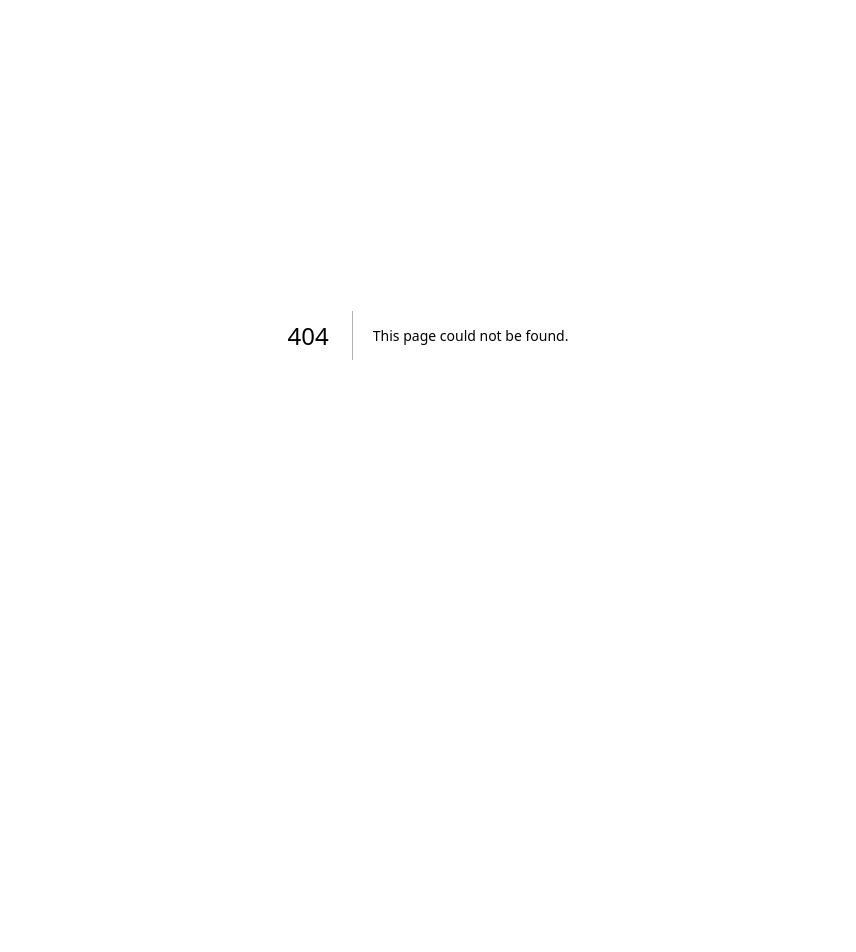
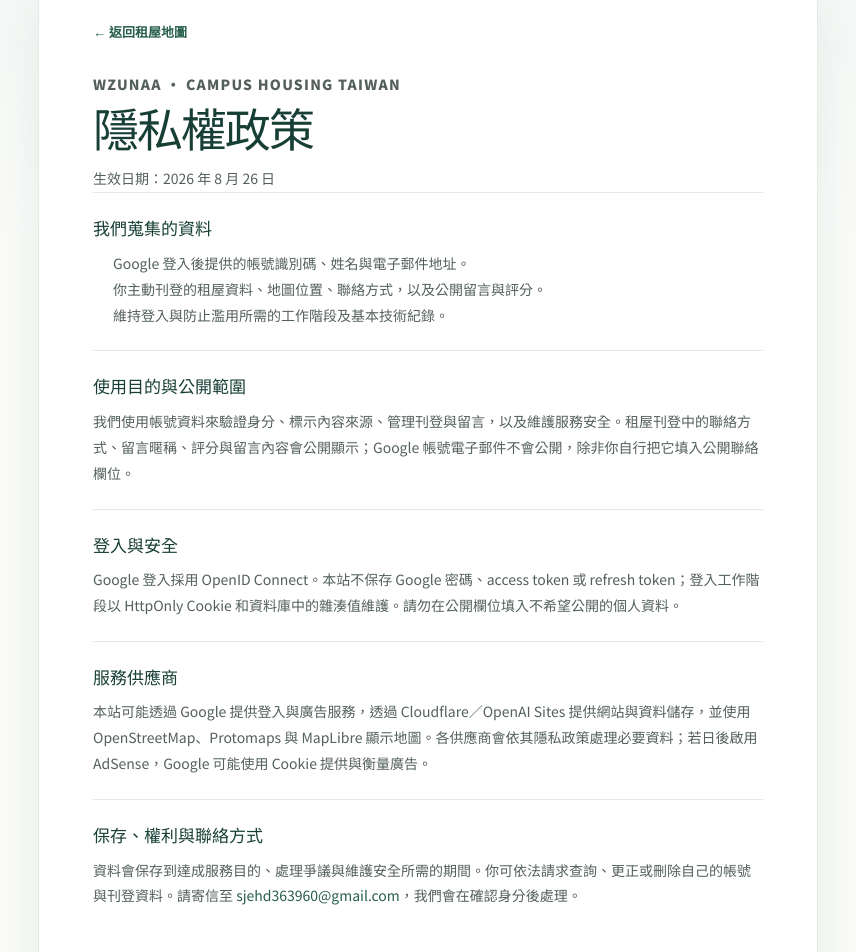
Before and after one commit to csc20021001/taiwan-campus-rent-map, a Next.js app: page /privacy in a window 1280 px wide. Before the commit this address had no page. Shown: the part 65-1017 px from the top of the page, without its empty margins (212-1068 px from the left). Before the commit the page ends 800 px from the top, so only its background shows below. Built offline with nearby package versions, Linux system fonts and the light colour scheme.

Commit message:
Add OAuth privacy and terms pages

```diff
--- a/app/campus-explorer.tsx
+++ b/app/campus-explorer.tsx
@@ -376,6 +376,7 @@ export function CampusExplorer() {
           <ChevronDown size={16} aria-hidden="true" />
         </label>
         <nav className="top-actions" aria-label="主要選單">
+          <a className="ghost-button legal-button" href="/privacy">隱私權</a>
           {!authLoading && !auth.user && <button className="ghost-button login-button" type="button" onClick={beginLogin}><LogIn size={17} />Google 登入</button>}
           {auth.user && <button className="ghost-button account-button" type="button" onClick={() => void logout()} title={`${auth.user.email}・點擊登出`}><span className="account-avatar">{auth.user.name.slice(0, 1)}</span><span>{auth.user.name}</span><LogOut size={15} /></button>}
           <button className="publish-button" type="button" onClick={openPublish}><Sparkles size={16} />刊登租屋</button>
--- a/app/globals.css
+++ b/app/globals.css
@@ -16,6 +16,7 @@ button:focus-visible, select:focus-visible, a:focus-visible { outline:3px solid
 .school-search { height:43px; display:grid; grid-template-columns:auto 1fr auto; align-items:center; gap:9px; padding:0 13px; background:#f5f7f5; border:1px solid #edf0ed; border-radius:13px; color:#7d8581; }
 .school-search select { min-width:0; appearance:none; border:0; outline:0; color:var(--ink); background:transparent; font-size:14px; font-weight:650; cursor:pointer; }
 .top-actions { display:flex; justify-content:flex-end; align-items:center; gap:8px; }
+.top-actions a { text-decoration:none; }
 .ghost-button, .publish-button, .filter-button, .icon-button { display:inline-flex; align-items:center; justify-content:center; gap:7px; border:0; border-radius:11px; cursor:pointer; font-size:13px; font-weight:700; }
 .ghost-button { padding:10px 12px; color:#53605b; background:transparent; }
 .publish-button { padding:10px 14px; color:white; background:var(--green); box-shadow:0 6px 18px rgba(23,63,53,.18); }
@@ -152,6 +153,19 @@ button:focus-visible, select:focus-visible, a:focus-visible { outline:3px solid
 .submit-review:disabled { opacity:.6; cursor:wait; }
 .toast { position:fixed; z-index:2000; left:50%; bottom:24px; padding:11px 16px; color:white; background:#173f35; border-radius:10px; box-shadow:0 10px 30px rgba(23,63,53,.24); transform:translateX(-50%); font-size:11px; font-weight:750; animation:toast-in .2s ease-out; }
 @keyframes toast-in { from { opacity:0; transform:translate(-50%,7px); } }
+.legal-page { min-height:100dvh; padding:48px 20px 72px; background:linear-gradient(180deg,#f4f8f5 0,#fbfcfa 320px); }
+.legal-card { width:min(780px,100%); margin:0 auto; padding:34px clamp(22px,5vw,54px) 42px; background:white; border:1px solid var(--line); border-radius:22px; box-shadow:0 18px 55px rgba(23,63,53,.08); }
+.legal-back { display:inline-flex; align-items:center; gap:6px; margin-bottom:30px; color:var(--green-2); font-size:13px; font-weight:800; text-decoration:none; }
+.legal-kicker { margin:0 0 8px; color:var(--orange); font-size:11px; font-weight:850; letter-spacing:.09em; }
+.legal-card h1 { margin:0; color:var(--green); font-family:var(--font-noto-serif-tc),serif; font-size:clamp(30px,6vw,46px); letter-spacing:-.045em; }
+.legal-updated { margin:10px 0 32px; color:var(--muted); font-size:12px; }
+.legal-card section { padding:22px 0; border-top:1px solid var(--line); }
+.legal-card h2 { margin:0 0 10px; color:var(--green); font-size:17px; }
+.legal-card p, .legal-card li { color:#53605b; font-size:14px; line-height:1.85; }
+.legal-card p { margin:0; }
+.legal-card ul { margin:0; padding-left:20px; }
+.legal-card a { color:var(--green-2); text-underline-offset:3px; }
+.legal-nav { display:flex; flex-wrap:wrap; gap:10px 18px; margin-top:28px; padding-top:22px; border-top:1px solid var(--line); font-size:13px; font-weight:750; }
 @media (max-width:880px) {
   .topbar { grid-template-columns:auto minmax(0,1fr) auto; gap:10px; padding:0 14px; }
   .brand small, .ghost-button { display:none; }
--- /dev/null
+++ b/app/privacy/page.tsx
@@ -0,0 +1,54 @@
+import type { Metadata } from 'next';
+import Link from 'next/link';
+
+export const metadata: Metadata = {
+  title: '隱私權政策｜校邊 Campus Nest',
+  description: '校邊 Campus Nest 的資料蒐集、使用、保存與使用者權利說明。',
+};
+
+export default function PrivacyPage() {
+  return (
+    <main className="legal-page">
+      <article className="legal-card">
+        <Link className="legal-back" href="/">← 返回租屋地圖</Link>
+        <p className="legal-kicker">WZUNAA · CAMPUS HOUSING TAIWAN</p>
+        <h1>隱私權政策</h1>
+        <p className="legal-updated">生效日期：2026 年 8 月 26 日</p>
+
+        <section>
+          <h2>我們蒐集的資料</h2>
+          <ul>
+            <li>Google 登入後提供的帳號識別碼、姓名與電子郵件地址。</li>
+            <li>你主動刊登的租屋資料、地圖位置、聯絡方式，以及公開留言與評分。</li>
+            <li>維持登入與防止濫用所需的工作階段及基本技術紀錄。</li>
+          </ul>
+        </section>
+
+        <section>
+          <h2>使用目的與公開範圍</h2>
+          <p>我們使用帳號資料來驗證身分、標示內容來源、管理刊登與留言，以及維護服務安全。租屋刊登中的聯絡方式、留言暱稱、評分與留言內容會公開顯示；Google 帳號電子郵件不會公開，除非你自行把它填入公開聯絡欄位。</p>
+        </section>
+
+        <section>
+          <h2>登入與安全</h2>
+          <p>Google 登入採用 OpenID Connect。本站不保存 Google 密碼、access token 或 refresh token；登入工作階段以 HttpOnly Cookie 和資料庫中的雜湊值維護。請勿在公開欄位填入不希望公開的個人資料。</p>
+        </section>
+
+        <section>
+          <h2>服務供應商</h2>
+          <p>本站可能透過 Google 提供登入與廣告服務，透過 Cloudflare／OpenAI Sites 提供網站與資料儲存，並使用 OpenStreetMap、Protomaps 與 MapLibre 顯示地圖。各供應商會依其隱私政策處理必要資料；若日後啟用 AdSense，Google 可能使用 Cookie 提供與衡量廣告。</p>
+        </section>
+
+        <section>
+          <h2>保存、權利與聯絡方式</h2>
+          <p>資料會保存到達成服務目的、處理爭議與維護安全所需的期間。你可依法請求查詢、更正或刪除自己的帳號與刊登資料。請寄信至 <a href="mailto:sjehd363960@gmail.com">sjehd363960@gmail.com</a>，我們會在確認身分後處理。</p>
+        </section>
+
+        <nav className="legal-nav" aria-label="網站政策">
+          <Link href="/">租屋地圖</Link>
+          <Link href="/terms">服務條款</Link>
+        </nav>
+      </article>
+    </main>
+  );
+}
--- /dev/null
+++ b/app/terms/page.tsx
@@ -0,0 +1,54 @@
+import type { Metadata } from 'next';
+import Link from 'next/link';
+
+export const metadata: Metadata = {
+  title: '服務條款｜校邊 Campus Nest',
+  description: '使用校邊 Campus Nest 刊登租屋、留言與評分時適用的服務規範。',
+};
+
+export default function TermsPage() {
+  return (
+    <main className="legal-page">
+      <article className="legal-card">
+        <Link className="legal-back" href="/">← 返回租屋地圖</Link>
+        <p className="legal-kicker">WZUNAA · CAMPUS HOUSING TAIWAN</p>
+        <h1>服務條款</h1>
+        <p className="legal-updated">生效日期：2026 年 8 月 26 日</p>
+
+        <section>
+          <h2>服務定位</h2>
+          <p>校邊 Campus Nest 提供校園周邊租屋資訊、地圖位置、留言與評分的交流平台。本站不是房仲、出租人、承租人或付款代收方，也不保證刊登內容、空房狀態或交易結果。</p>
+        </section>
+
+        <section>
+          <h2>刊登與留言規範</h2>
+          <ul>
+            <li>只能提供合法、真實且你有權公開的資訊。</li>
+            <li>不得冒用身分、詐騙、歧視、騷擾、侵權、散布惡意程式或大量垃圾內容。</li>
+            <li>不得公開他人不適合揭露的個人資料；留言應針對實際租屋經驗並保持可驗證性。</li>
+          </ul>
+        </section>
+
+        <section>
+          <h2>交易與安全</h2>
+          <p>使用者應自行確認房東或房客身分、房屋權利、契約內容與付款方式。看屋前請避免預付不明款項，並保留對話與付款紀錄；發現可疑內容時請停止交易並聯絡站方。</p>
+        </section>
+
+        <section>
+          <h2>內容管理與服務變更</h2>
+          <p>為維護安全與合法性，我們得移除違規內容、限制帳號或配合法令處理資料。服務可能因維護或不可抗力暫停；條款更新後會在此頁標示新日期。若不同意更新內容，請停止使用服務。</p>
+        </section>
+
+        <section>
+          <h2>聯絡方式</h2>
+          <p>申訴、下架或權利問題請寄信至 <a href="mailto:sjehd363960@gmail.com">sjehd363960@gmail.com</a>。</p>
+        </section>
+
+        <nav className="legal-nav" aria-label="網站政策">
+          <Link href="/">租屋地圖</Link>
+          <Link href="/privacy">隱私權政策</Link>
+        </nav>
+      </article>
+    </main>
+  );
+}
```
Also changed, not shown: 1 other file (tests, documents, lock files or other folders).
